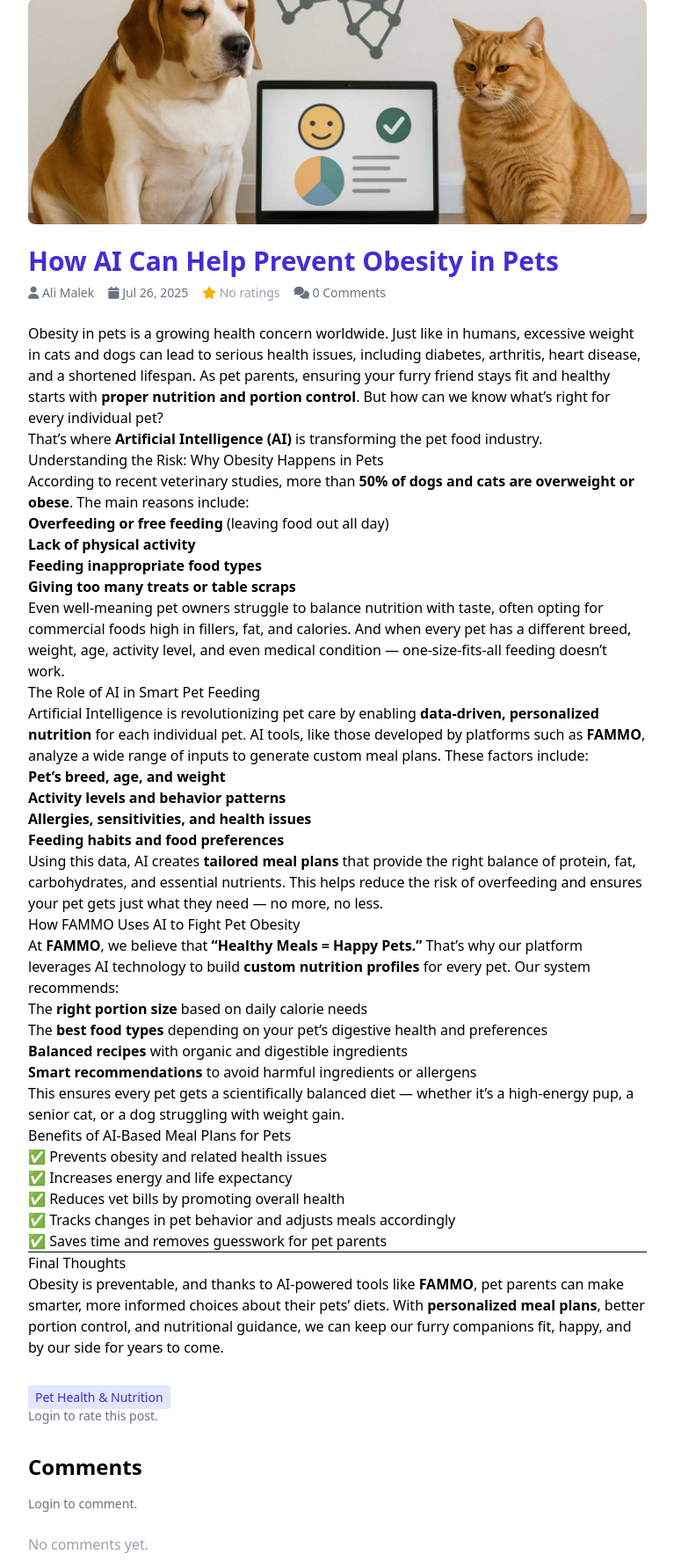
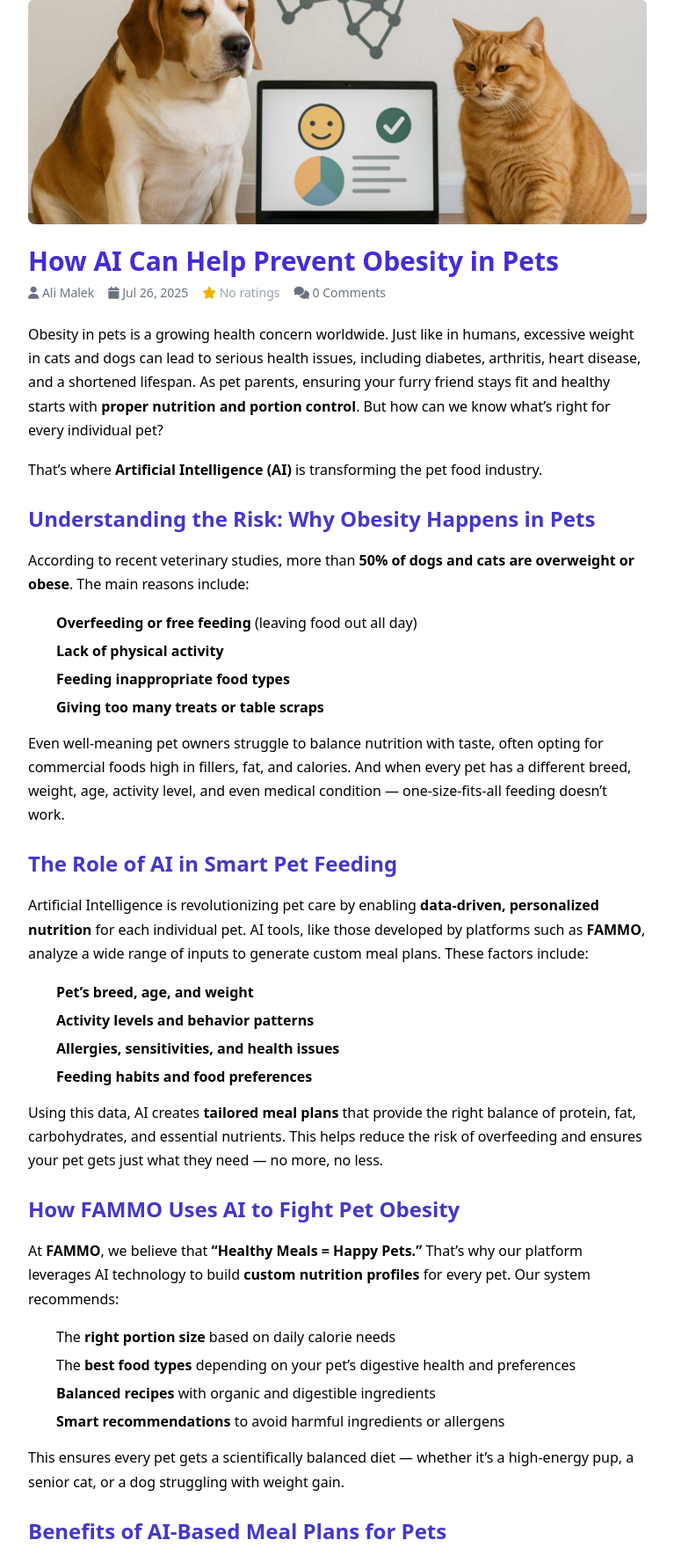
Before and after one commit to alimalek80/fammo, a Django app: a page that uses blog/templates/blog/blog_detail.html in a window 1280 px wide. Shown: the part 113-1889 px from the top of the page at 88% size, without its empty margins (256-1023 px from the left). Run offline with Django 5.2, Linux system fonts and the light colour scheme; data comes from the database, SQL or seed files in the repository; data that the repository does not hold is empty; some libraries are stand-ins or nearby versions.

Commit message:
Correct markdown formatting for blog detail

```diff
--- a/blog/templates/blog/blog_detail.html
+++ b/blog/templates/blog/blog_detail.html
@@ -39,7 +39,7 @@
             <i class="fa-solid fa-comments"></i> {{ post.comments.count }} {% trans "Comments" %}
         </span>
     </div>
-    <div class="prose max-w-none mb-8">
+    <div class="markdown-content prose prose-lg prose-indigo max-w-none mb-8">
         {{ post.content|markdownify }}
     </div>
 
--- a/static/css/styles.css
+++ b/static/css/styles.css
@@ -12,3 +12,70 @@
     background-color: #dbeafe; /* blue-100 */
     display: none;
 }
+
+.markdown-content h1 {
+    font-size: 2.25rem;
+    margin-top: 2rem;
+    margin-bottom: 1.2rem;
+    font-weight: bold;
+    color: #3730a3; /* indigo-800 */
+}
+.markdown-content h2 {
+    font-size: 1.5rem;
+    margin-top: 1.5rem;
+    margin-bottom: 1rem;
+    font-weight: bold;
+    color: #4338ca; /* indigo-700 */
+}
+.markdown-content h3 {
+    font-size: 1.25rem;
+    margin-top: 1.2rem;
+    margin-bottom: 0.8rem;
+    font-weight: bold;
+    color: #6366f1; /* indigo-500 */
+}
+.markdown-content p {
+    margin-bottom: 1.1em;
+    line-height: 1.7;
+}
+.markdown-content ul, .markdown-content ol {
+    margin-left: 2em;
+    margin-bottom: 1em;
+}
+.markdown-content li {
+    margin-bottom: 0.5em;
+}
+.markdown-content blockquote {
+    border-left: 4px solid #a5b4fc;
+    padding-left: 1em;
+    color: #6b7280;
+    margin: 1em 0;
+    background: #f3f4f6;
+}
+.markdown-content code {
+    background: #f3f4f6;
+    padding: 0.2em 0.4em;
+    border-radius: 0.3em;
+    font-size: 0.95em;
+}
+.markdown-content pre {
+    background: #f3f4f6;
+    padding: 1em;
+    border-radius: 0.5em;
+    overflow-x: auto;
+    margin-bottom: 1.5em;
+}
+.markdown-content img {
+    max-width: 100%;
+    border-radius: 0.5em;
+    margin: 1em 0;
+}
+.markdown-content a {
+    color: #2563eb; /* Tailwind blue-600 */
+    text-decoration: underline;
+    transition: color 0.2s;
+}
+.markdown-content a:hover {
+    color: #1d4ed8; /* Tailwind blue-700 */
+    text-decoration: underline;
+}
--- a/theme/static/css/dist/styles.css
+++ b/theme/static/css/dist/styles.css
@@ -109,7 +109,6 @@
     --radius-2xl: 1rem;
     --ease-in-out: cubic-bezier(0.4, 0, 0.2, 1);
     --animate-spin: spin 1s linear infinite;
-    --animate-bounce: bounce 1s infinite;
     --default-transition-duration: 150ms;
     --default-transition-timing-function: cubic-bezier(0.4, 0, 0.2, 1);
     --default-font-family: var(--font-sans);
@@ -439,6 +438,9 @@
   .inline-block {
     display: inline-block;
   }
+  .table {
+    display: table;
+  }
   .h-3 {
     height: calc(var(--spacing) * 3);
   }
@@ -451,9 +453,6 @@
   .h-10 {
     height: calc(var(--spacing) * 10);
   }
-  .h-12 {
-    height: calc(var(--spacing) * 12);
-  }
   .h-16 {
     height: calc(var(--spacing) * 16);
   }
@@ -484,8 +483,8 @@
   .w-6 {
     width: calc(var(--spacing) * 6);
   }
-  .w-12 {
-    width: calc(var(--spacing) * 12);
+  .w-10 {
+    width: calc(var(--spacing) * 10);
   }
   .w-16 {
     width: calc(var(--spacing) * 16);
@@ -550,9 +549,6 @@
   }
   .transform {
     transform: var(--tw-rotate-x,) var(--tw-rotate-y,) var(--tw-rotate-z,) var(--tw-skew-x,) var(--tw-skew-y,);
-  }
-  .animate-bounce {
-    animation: var(--animate-bounce);
   }
   .animate-spin {
     animation: var(--animate-spin);
@@ -1686,16 +1682,6 @@
 @keyframes spin {
   to {
     transform: rotate(360deg);
-  }
-}
-@keyframes bounce {
-  0%, 100% {
-    transform: translateY(-25%);
-    animation-timing-function: cubic-bezier(0.8, 0, 1, 1);
-  }
-  50% {
-    transform: none;
-    animation-timing-function: cubic-bezier(0, 0, 0.2, 1);
   }
 }
 @layer properties {
```
Also changed, not shown: famo/settings.py (+6 -2 lines).
